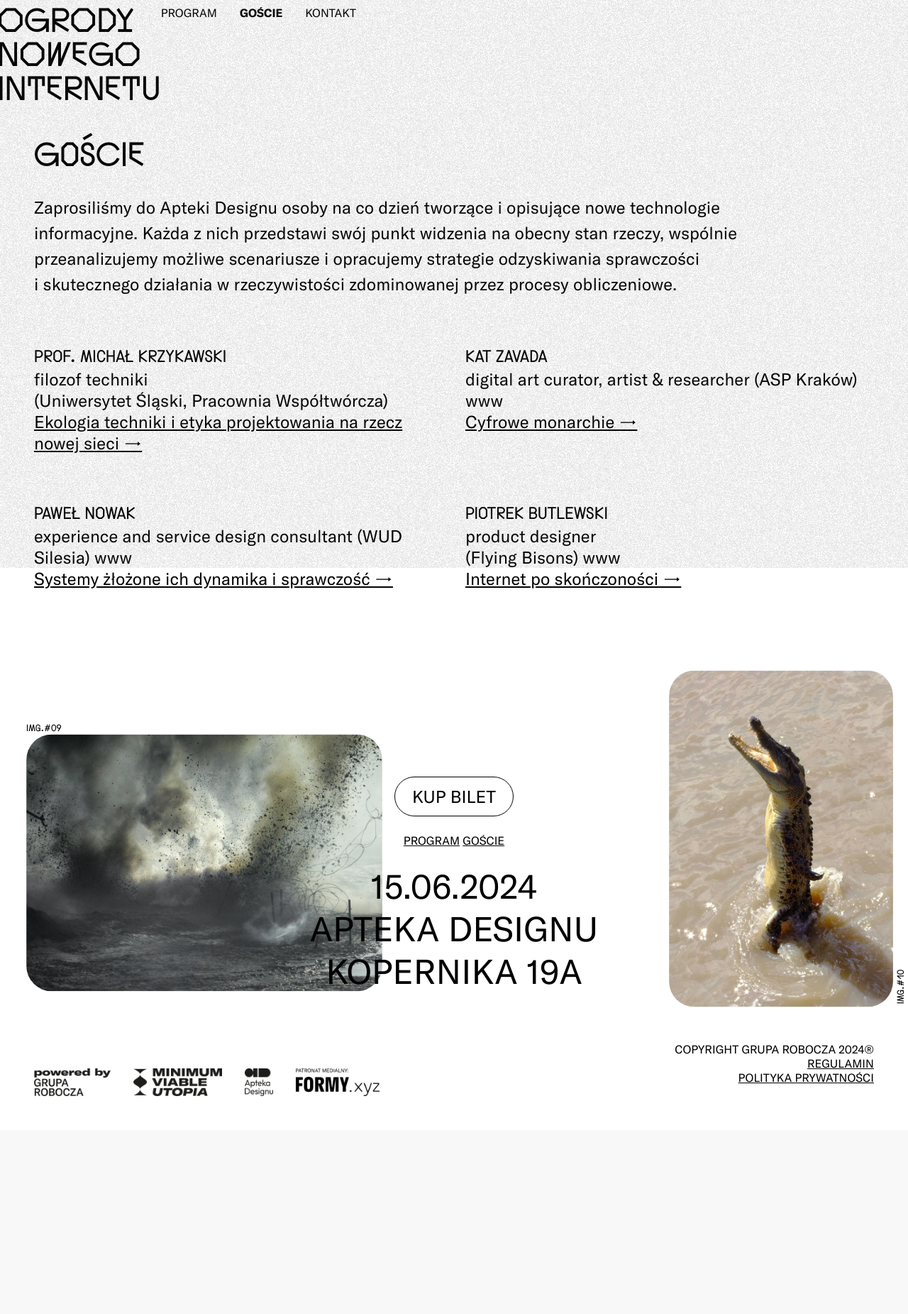
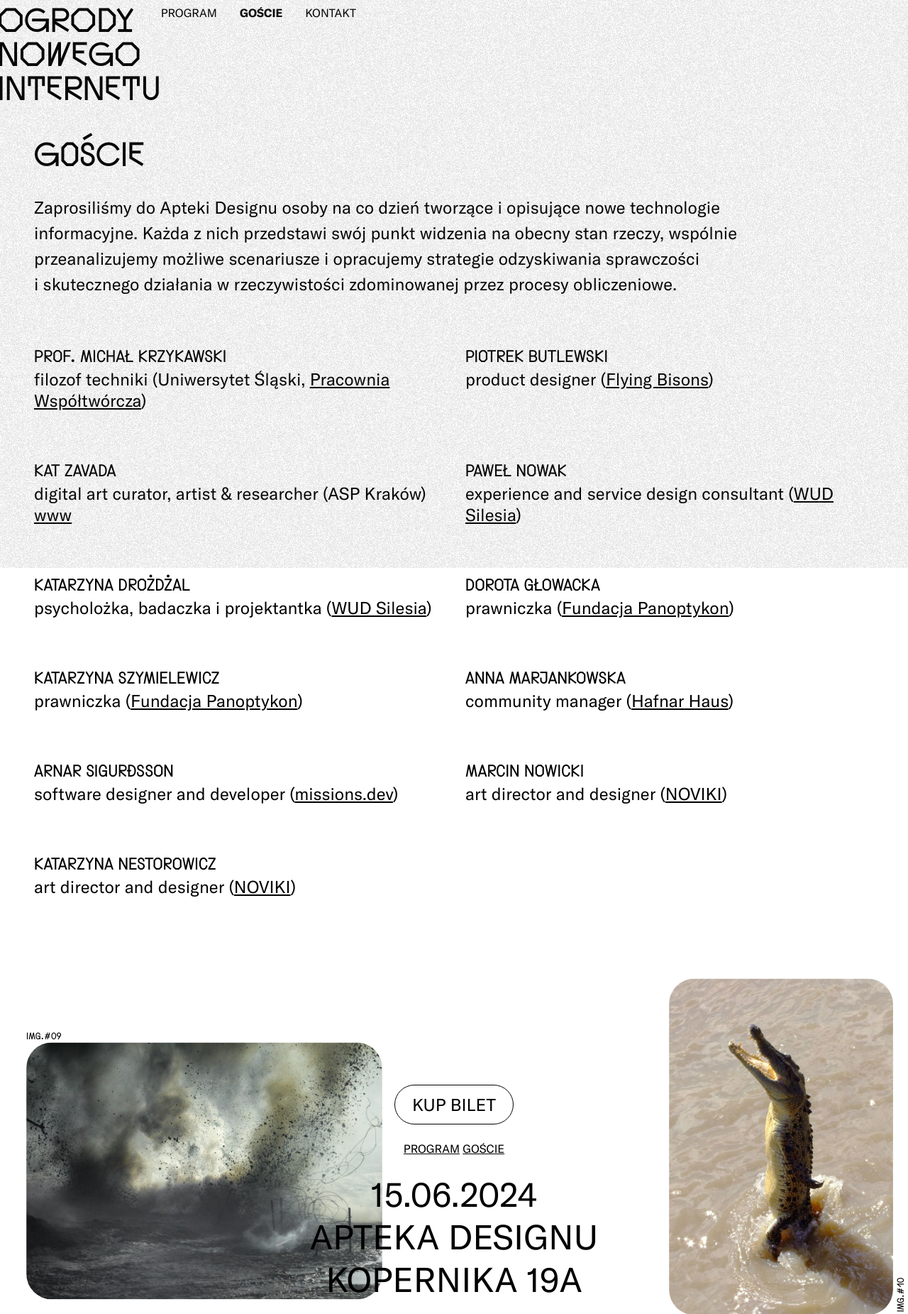
Before and after one commit to Studio-Widok/ogrody-nowego-internetu, a PHP site: page /ogrody-nowego-internetu/goscie in a window 1280 px wide. Shown: the top 1851 px of the page at 71% size. Before the commit the page ends 1544 px from the top, so only its background shows below. Run offline with PHP 8.4, Linux system fonts and the light colour scheme; style sheets or scripts are compiled from the project's sources.

Commit message:
goście content

```diff
--- a/pages/goscie.php
+++ b/pages/goscie.php
@@ -21,34 +21,69 @@
 
     <div class="person column-inner">
       <div class="uppercase sub-accent">prof. Michał Krzykawski</div>
-      filozof techniki<br>
-      (Uniwersytet Śląski, Pracownia Współtwórcza)<br>
-      <a href="http://" target="_blank" rel="noopener noreferrer">Ekologia
-        techniki i etyka projektowania na rzecz nowej sieci →</a>
+      filozof techniki (Uniwersytet Śląski, <a href="https://wspoltworcza.org/"
+        target="_blank" rel="noopener noreferrer">Pracownia Współtwórcza</a>)
+    </div>
+
+    <div class="person column-inner">
+      <div class="uppercase sub-accent">Piotrek Butlewski</div>
+      product designer (<a href="https://flyingbisons.com/" target="_blank"
+        rel="noopener noreferrer">Flying Bisons</a>)
     </div>
 
     <div class="person column-inner">
       <div class="uppercase sub-accent">Kat Zavada</div>
-      digital art curator, artist & researcher (ASP Kraków) www<br>
-      <a href="http://" target="_blank" rel="noopener noreferrer">Cyfrowe
-        monarchie →</a>
+      digital art curator, artist & researcher (ASP Kraków) <a
+        href="https://katzavada.com/" target="_blank"
+        rel="noopener noreferrer">www</a>
     </div>
 
     <div class="person column-inner">
       <div class="uppercase sub-accent">Paweł Nowak</div>
-      experience and service design consultant
-      (WUD Silesia) www<br>
-      <a href="http://" target="_blank" rel="noopener noreferrer">Systemy
-        żłożone
-        ich dynamika i sprawczość →</a>
+      experience and service design consultant (<a href="https://wudsilesia.pl/"
+        target="_blank" rel="noopener noreferrer">WUD Silesia</a>)
     </div>
 
     <div class="person column-inner">
-      <div class="uppercase sub-accent">Piotrek Butlewski</div>
-      product designer<br>
-      (Flying Bisons) www<br>
-      <a href="http://" target="_blank" rel="noopener noreferrer">Internet po
-        skończoności →</a>
+      <div class="uppercase sub-accent">Katarzyna Drożdżal</div>
+      psycholożka, badaczka i projektantka (<a href="https://wudsilesia.pl/"
+        target="_blank" rel="noopener noreferrer">WUD Silesia</a>)
+    </div>
+
+    <div class="person column-inner">
+      <div class="uppercase sub-accent">Dorota Głowacka</div>
+      prawniczka (<a href="https://panoptykon.org/" target="_blank"
+        rel="noopener noreferrer">Fundacja Panoptykon</a>)
+    </div>
+
+    <div class="person column-inner">
+      <div class="uppercase sub-accent">Katarzyna Szymielewicz</div>
+      prawniczka (<a href="https://panoptykon.org/" target="_blank"
+        rel="noopener noreferrer">Fundacja Panoptykon</a>)
+    </div>
+
+    <div class="person column-inner">
+      <div class="uppercase sub-accent">Anna Marjankowska</div>
+      community manager (<a href="https://hafnar.haus/" target="_blank"
+        rel="noopener noreferrer">Hafnar Haus</a>)
+    </div>
+
+    <div class="person column-inner">
+      <div class="uppercase sub-accent">Arnar Sigurðsson</div>
+      software designer and developer (<a href="https://missions.dev/en/"
+        target="_blank" rel="noopener noreferrer">missions.dev</a>)
+    </div>
+
+    <div class="person column-inner">
+      <div class="uppercase sub-accent">Marcin Nowicki</div>
+      art director and designer (<a href="http://www.noviki.net" target="_blank"
+        rel="noopener noreferrer">NOVIKI</a>)
+    </div>
+
+    <div class="person column-inner">
+      <div class="uppercase sub-accent">Katarzyna Nestorowicz</div>
+      art director and designer (<a href="http://www.noviki.net" target="_blank"
+        rel="noopener noreferrer">NOVIKI</a>)
     </div>
 
   </div>
```
